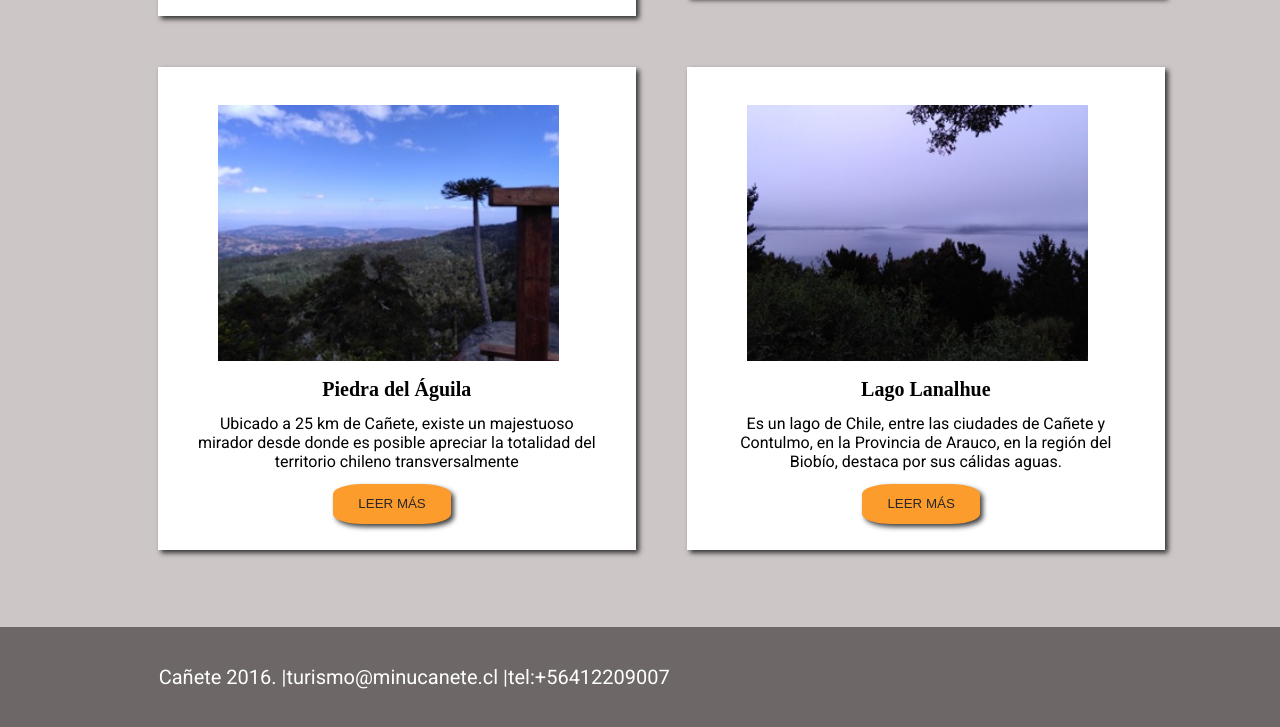
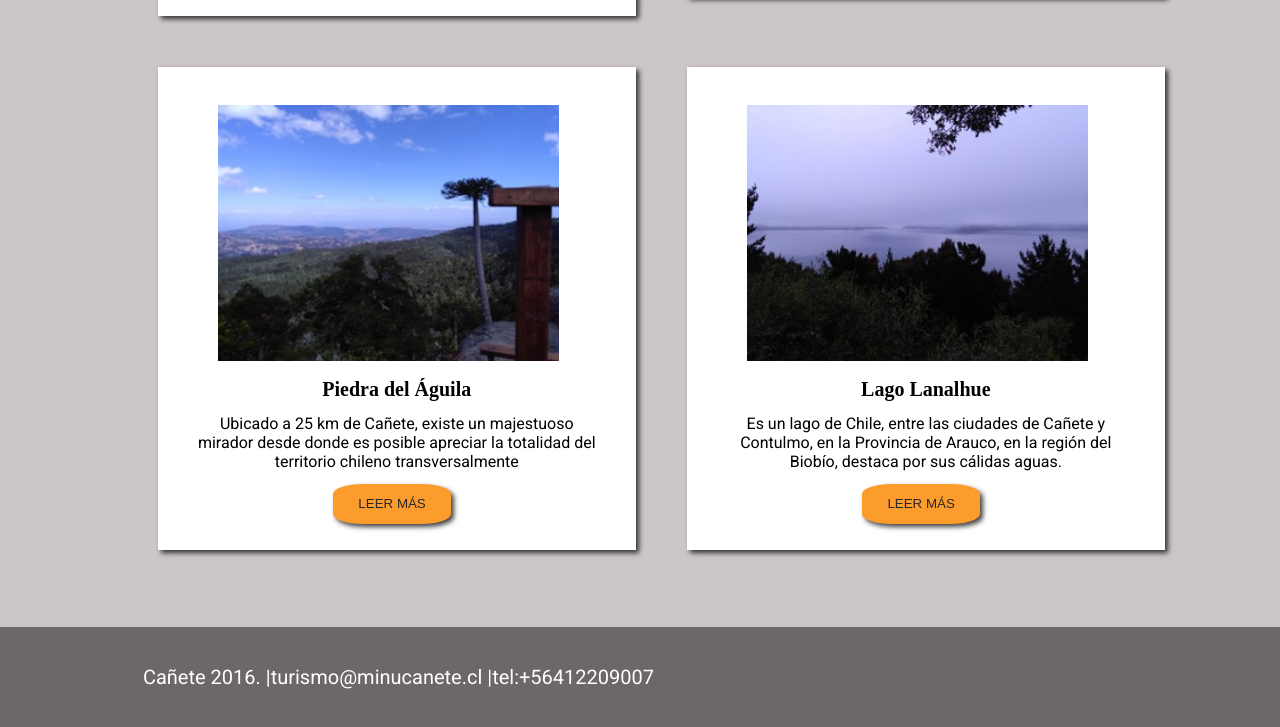
Before and after one commit to MarciaMillanao/mini, a plain HTML site: page index.html in a window 1280 px wide. Shown: the part 1158-1885 px from the top of the page. Drawn offline with Linux system fonts and the light colour scheme.

Commit message:
actualizacion footer

```diff
--- a/css/main.css
+++ b/css/main.css
@@ -103,10 +103,10 @@ a{
 
 /*section*/
 /*footer*/
-footer{
+#contactanos{
 	background: #6D6767;
-	padding:3%;
-
+	width: 98%;
+	padding: 3%;
 }
 
 footer 	p{
--- a/index.html
+++ b/index.html
@@ -86,9 +86,9 @@
 	<!--sin section-->
 	<!--inicio footer-->
 	<footer id="contactanos">
-		<div class="container-fluid footer">
+		<div class="container-fluid">
 			<div class="row">
-				<div class="col-12">
+				<div class="col-10">
 					<p>Cañete 2016.   |turismo@minucanete.cl     |tel:+56412209007</p>
 				</div>
 			</div>
```
